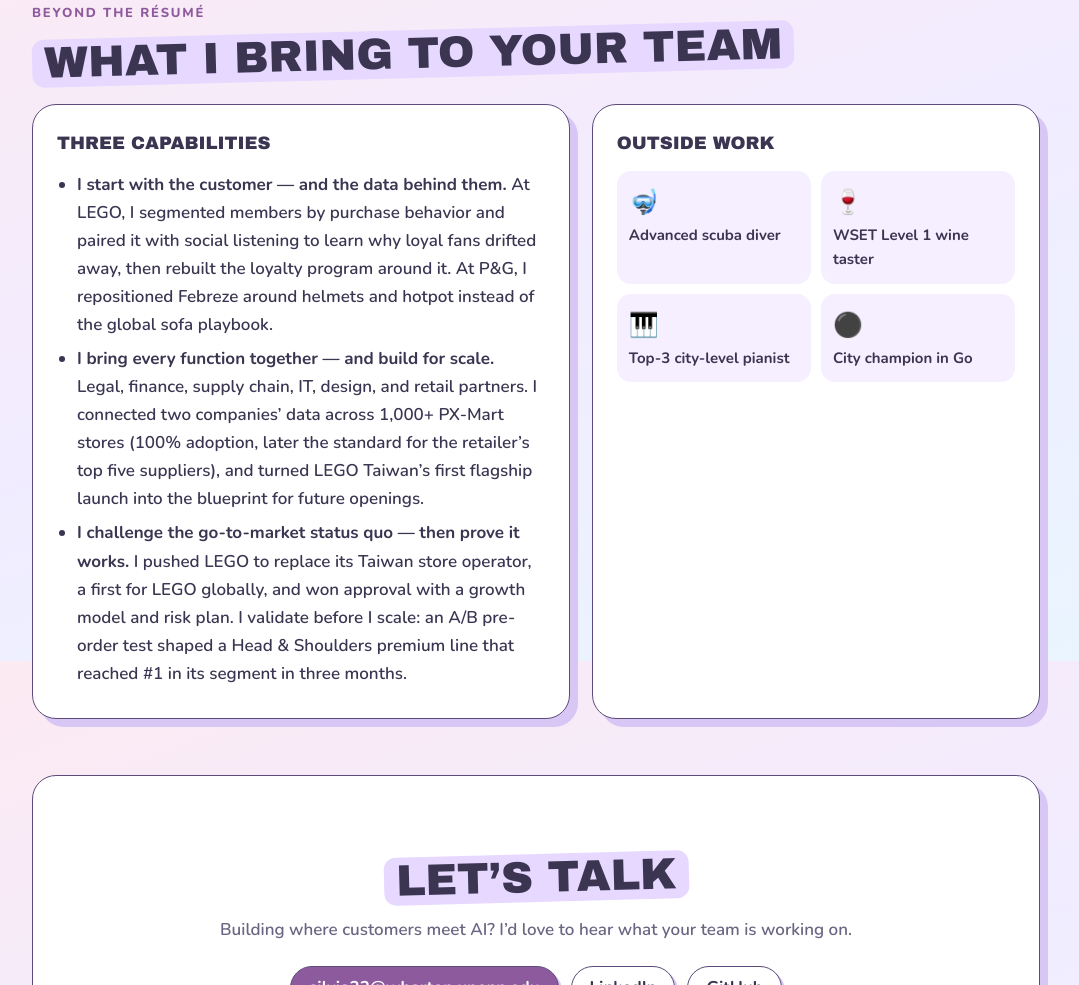
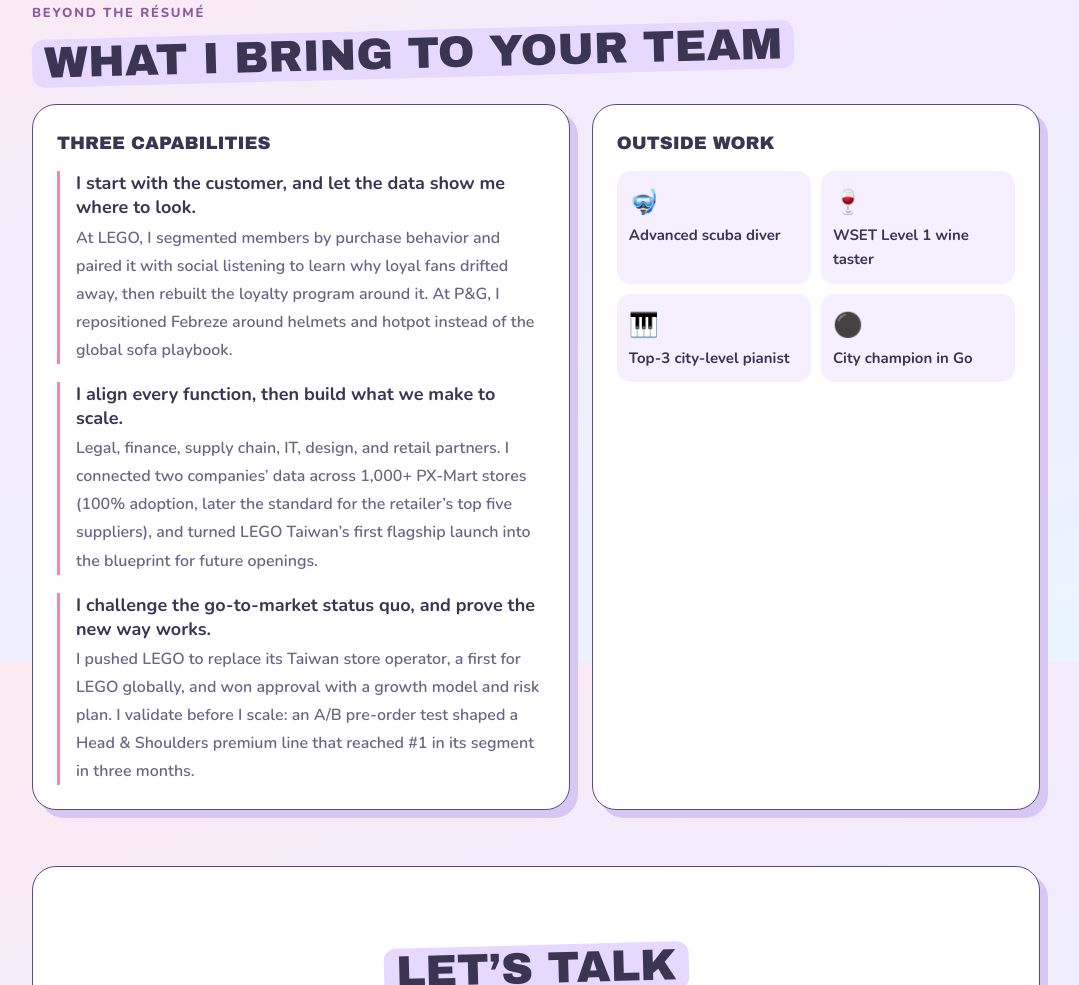
Before and after one commit to silvia22-taiwan/silvia22-taiwan.github.io, a plain HTML site: page index.html in a window 1280 px wide. Shown: the part 6539-7524 px from the top of the page, without its empty margins (104-1183 px from the left). Drawn offline with nearby package versions, Linux system fonts and the light colour scheme.

Commit message:
Capabilities: sharp one-line lead, then explanation
Co-Authored-By: Claude Opus 5.5 <noreply@anthropic.com>

```diff
--- a/index.html
+++ b/index.html
@@ -119,6 +119,10 @@
   .ba b{display:block;font-size:12px;letter-spacing:.1em;color:var(--plum)}
   .list{margin:0;padding-left:20px}
   .list li{margin-bottom:6px}
+  .caps{list-style:none;padding:0;margin:0;display:grid;gap:18px}
+  .caps li{margin:0;padding-left:16px;border-left:3px solid var(--pink)}
+  .caps b{display:block;font-size:18px;line-height:1.35;margin-bottom:4px}
+  .caps span{color:var(--muted);font-size:16px}
 
   /* projects */
   .project{display:grid;grid-template-columns:1fr;overflow:hidden;margin-bottom:34px}
@@ -402,10 +406,13 @@
     <div class="beyond">
       <div class="card">
         <h3>Three capabilities</h3>
-        <ul class="list">
-          <li><b>I start with the customer — and the data behind them.</b> At LEGO, I segmented members by purchase behavior and paired it with social listening to learn why loyal fans drifted away, then rebuilt the loyalty program around it. At P&amp;G, I repositioned Febreze around helmets and hotpot instead of the global sofa playbook.</li>
-          <li><b>I bring every function together — and build for scale.</b> Legal, finance, supply chain, IT, design, and retail partners. I connected two companies’ data across 1,000+ PX-Mart stores (100% adoption, later the standard for the retailer’s top five suppliers), and turned LEGO Taiwan’s first flagship launch into the blueprint for future openings.</li>
-          <li><b>I challenge the go-to-market status quo — then prove it works.</b> I pushed LEGO to replace its Taiwan store operator, a first for LEGO globally, and won approval with a growth model and risk plan. I validate before I scale: an A/B pre-order test shaped a Head &amp; Shoulders premium line that reached #1 in its segment in three months.</li>
+        <ul class="caps">
+          <li><b>I start with the customer, and let the data show me where to look.</b>
+            <span>At LEGO, I segmented members by purchase behavior and paired it with social listening to learn why loyal fans drifted away, then rebuilt the loyalty program around it. At P&amp;G, I repositioned Febreze around helmets and hotpot instead of the global sofa playbook.</span></li>
+          <li><b>I align every function, then build what we make to scale.</b>
+            <span>Legal, finance, supply chain, IT, design, and retail partners. I connected two companies’ data across 1,000+ PX-Mart stores (100% adoption, later the standard for the retailer’s top five suppliers), and turned LEGO Taiwan’s first flagship launch into the blueprint for future openings.</span></li>
+          <li><b>I challenge the go-to-market status quo, and prove the new way works.</b>
+            <span>I pushed LEGO to replace its Taiwan store operator, a first for LEGO globally, and won approval with a growth model and risk plan. I validate before I scale: an A/B pre-order test shaped a Head &amp; Shoulders premium line that reached #1 in its segment in three months.</span></li>
         </ul>
       </div>
       <div class="card">
```
